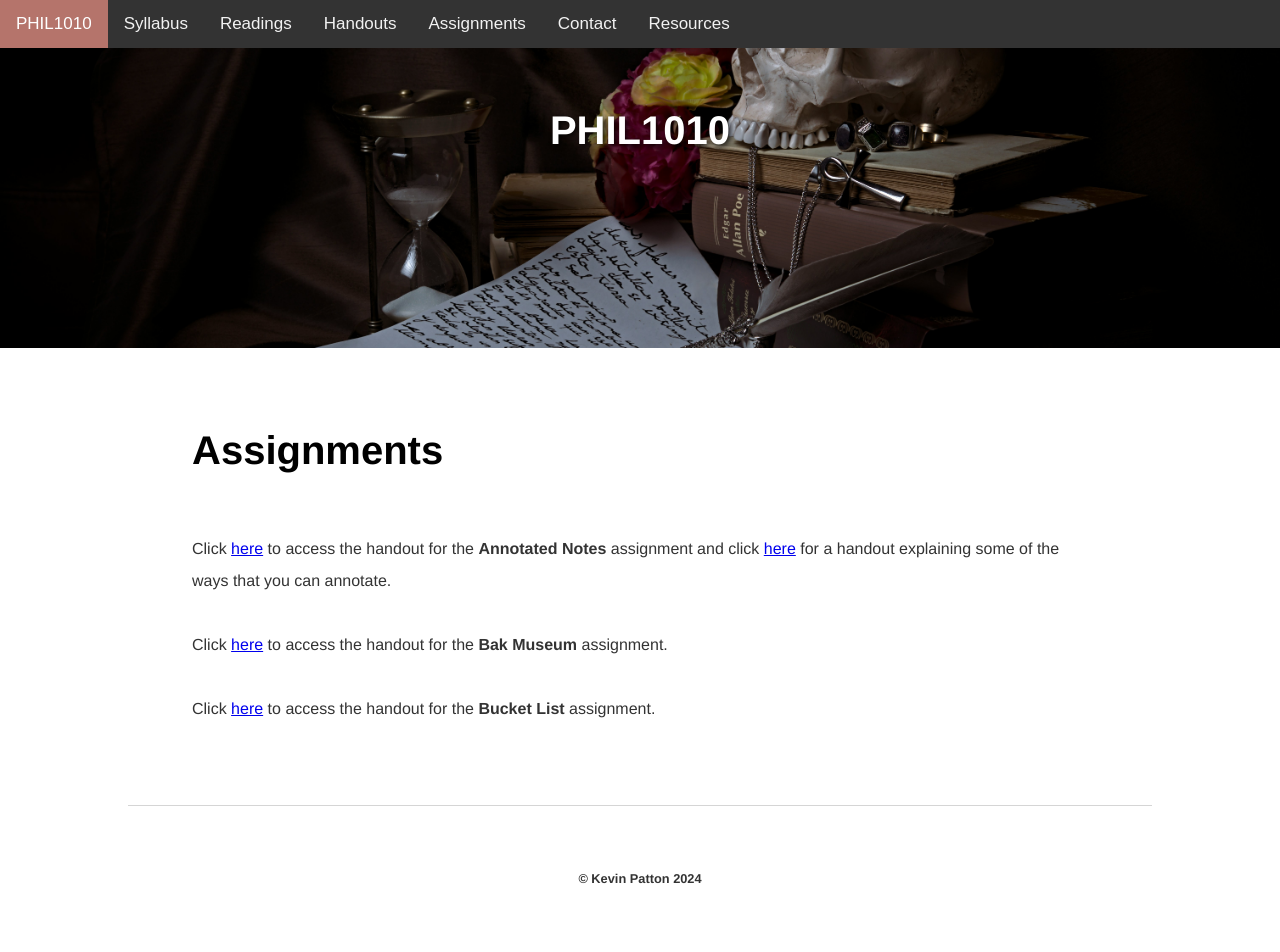
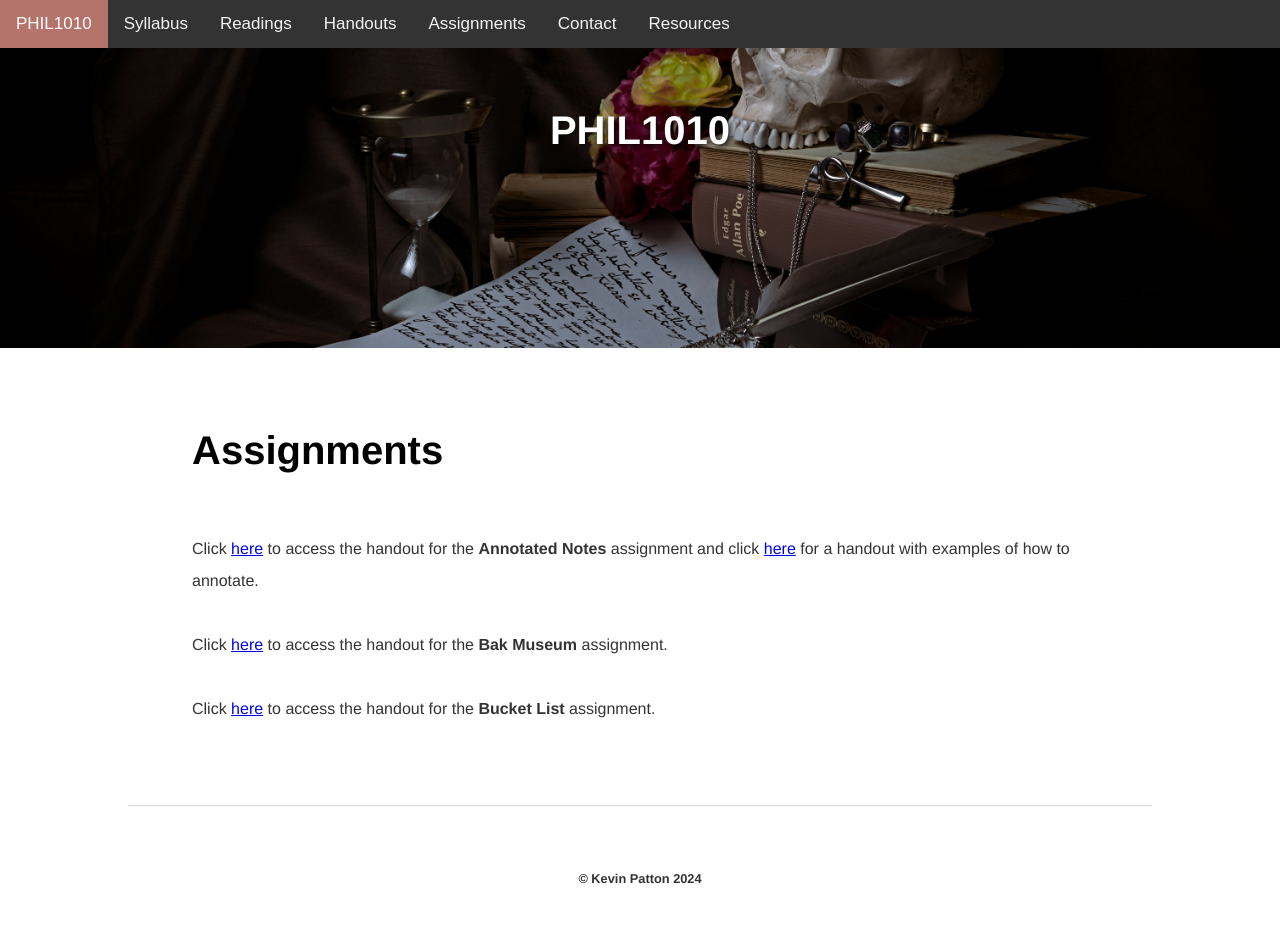
Before and after one commit to kevinjpatton/kevinjpatton.github.io, a Jekyll site: the page built from teaching/phil_1010/assignments/index.html, in a window 1280 px wide. Built offline with Jekyll 4.4.1, drawn with Linux system fonts in a browser that asks for light colours; Markdown is read by kramdown in place of the engine named in the settings.

Commit message:
Update index.html

```diff
--- a/teaching/phil_1010/assignments/index.html
+++ b/teaching/phil_1010/assignments/index.html
@@ -3,4 +3,4 @@ layout: 1010
 title: PHIL1010 - Assignments
 ---
 <h1>Assignments</h1>
-<p>Click <a href="/teaching/commonresources/Handout - Weekly Annotations.pdf" target="_blank">here</a> to access the handout for the <b>Annotated Notes</b> assignment and click <a href="/pedagogy/handouts/Handout - Annotated Notes.pdf" target="_blank">here</a> for a handout explaining some of the ways that you can annotate.<br><br>Click <a href="/teaching/phil_1010/assignments/Handout - Bak.pdf" target="_blank">here</a> to access the handout for the <b>Bak Museum</b> assignment.<br><br>Click <a href="/teaching/phil_1010/assignments/Handout - Bucket List.pdf" target="_blank">here</a> to access the handout for the <b>Bucket List</b> assignment.</p>
+<p>Click <a href="/teaching/commonresources/Handout - Weekly Annotations.pdf" target="_blank">here</a> to access the handout for the <b>Annotated Notes</b> assignment and click <a href="/pedagogy/handouts/Handout - Annotated Notes.pdf" target="_blank">here</a> for a handout with examples of how to annotate.<br><br>Click <a href="/teaching/phil_1010/assignments/Handout - Bak.pdf" target="_blank">here</a> to access the handout for the <b>Bak Museum</b> assignment.<br><br>Click <a href="/teaching/phil_1010/assignments/Handout - Bucket List.pdf" target="_blank">here</a> to access the handout for the <b>Bucket List</b> assignment.</p>
```
